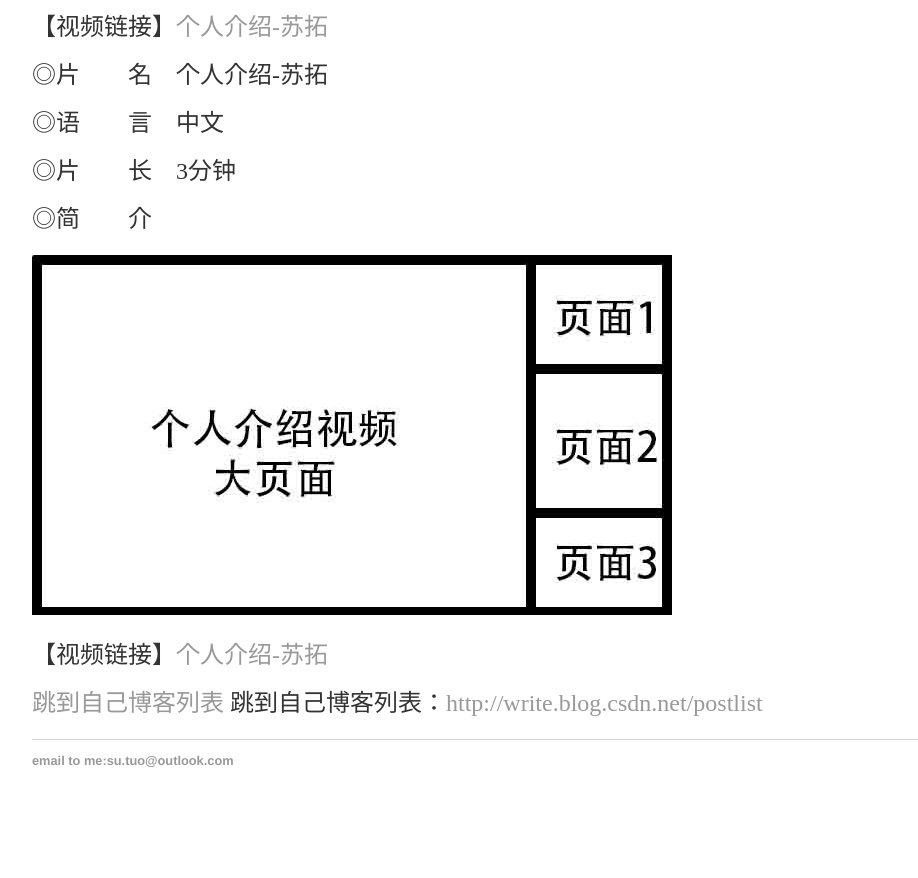
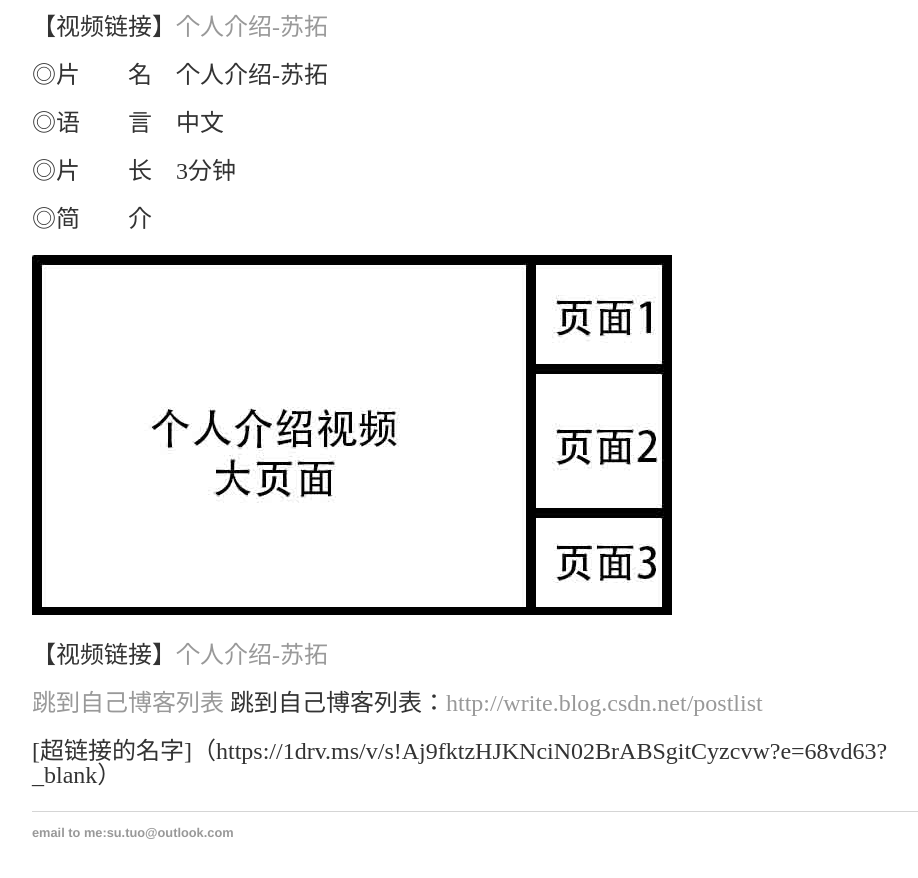
Before and after one commit to SotakuStudio/SotakuStudio.github.io, a Jekyll site: the page built from _posts/2021-12-30-chnresume.md, in a window 1280 px wide and 900 px high, scrolled down 1416 px. Shown: the top 878 px of the window, without its empty margins (160-1078 px from the left). Built offline with Jekyll 4.4.1, drawn with Linux system fonts in a browser that asks for light colours; before the commit the page ends 2244 px from its top, so only the background shows below that.

Commit message:
Update 2021-12-30-chnresume.md

```diff
--- a/_posts/2021-12-30-chnresume.md
+++ b/_posts/2021-12-30-chnresume.md
@@ -23,3 +23,5 @@ date: 2021-12-30
 
 <a href="http://write.blog.csdn.net/postlist" target="_blank">跳到自己博客列表</a>
 跳到自己博客列表：<a href="http://write.blog.csdn.net/postlist" target="_blank">http://write.blog.csdn.net/postlist</a>
+
+[超链接的名字]（https://1drv.ms/v/s!Aj9fktzHJKNciN02BrABSgitCyzcvw?e=68vd63?_blank）
```
